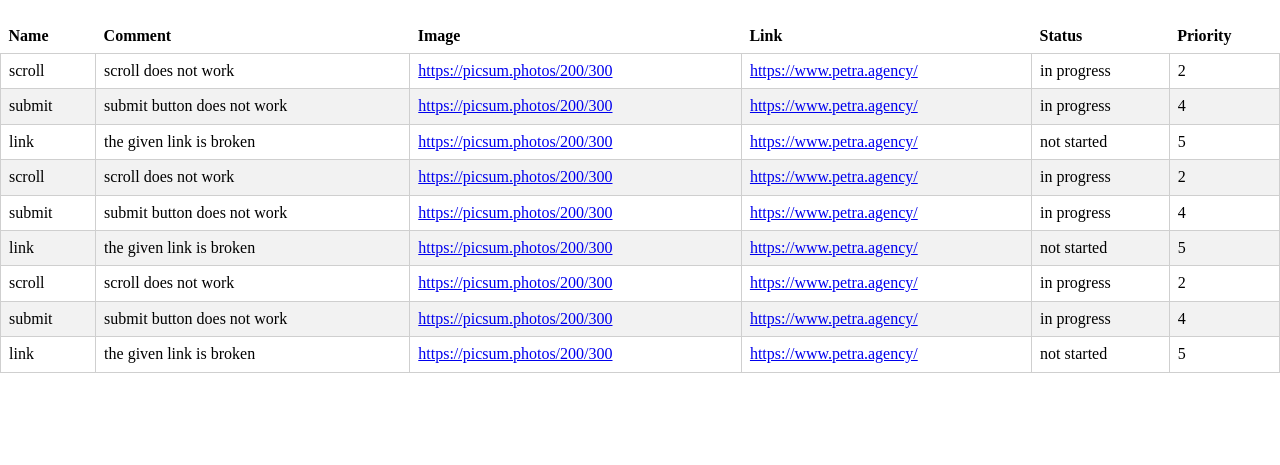
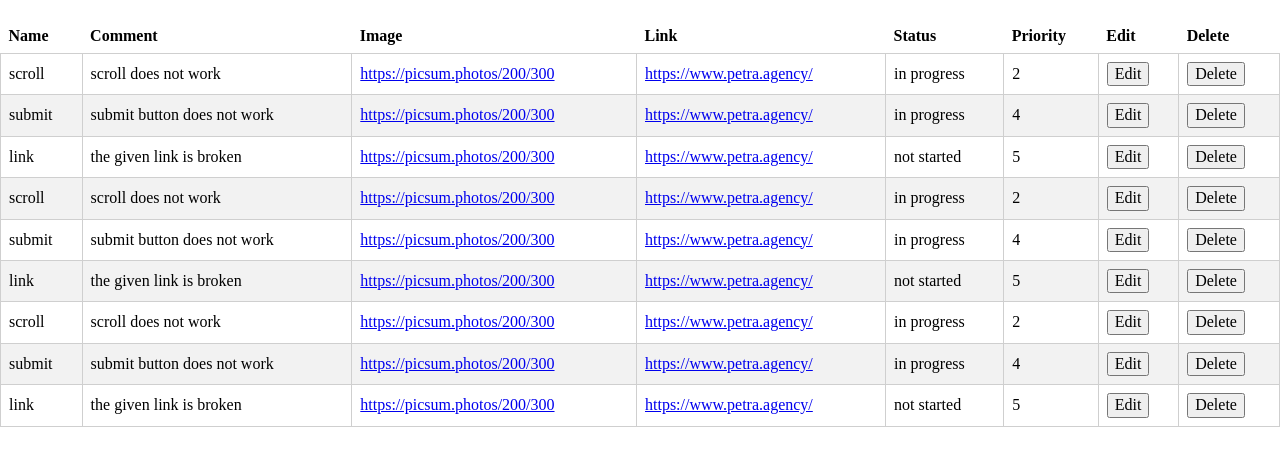
Before and after one commit to 1F4A9/bug-reporter, a website with bundled scripts: page admin/index.html in a window 1280 px wide. Shown: the part 61-526 px from the top of the page. Built offline with nearby package versions, Linux system fonts and the light colour scheme.

Commit message:
admin page

```diff
--- a/admin/index.html
+++ b/admin/index.html
@@ -6,7 +6,7 @@
   <meta name="viewport" content="width=device-width, initial-scale=1.0">
   <link rel="stylesheet" href="./styles/normalize.css">
   <link rel="stylesheet" href="./styles/main.css">
-  <script src="main.js" type="module" defer></script>
+  <script src="./main.js" type="module" defer></script>
   <title>Admin</title>
 </head>
 
@@ -24,6 +24,8 @@
           <th>Link</th>
           <th>Status</th>
           <th>Priority</th>
+          <th>Edit</th>
+          <th>Delete</th>
         </tr>
       </thead>
       <tbody id="table-tbody">
--- a/admin/main.js
+++ b/admin/main.js
@@ -1,4 +1,4 @@
-import { data } from '../db/data.js';
+import { data } from '../server/data.js';
 
 generateTable();
 
@@ -13,6 +13,69 @@ function createHyperlink(value) {
   return a;
 }
 
+function createButtons(tr) {
+  const AMOUNT_OF_BUTTONS = 2;
+  const NAME_OF_BUTTONS = ['Edit', 'Delete'];
+
+  for (let i = 0; i < AMOUNT_OF_BUTTONS; i++) {
+    const td = document.createElement('td');
+    const button = document.createElement('button');
+    const textNode = document.createTextNode(NAME_OF_BUTTONS[i]);
+
+    if (NAME_OF_BUTTONS[i] === 'Edit') {
+      button.addEventListener('click', (e) => onEdit(e));
+    } else {
+      button.addEventListener('click', (e) => onDelete(e));
+    }
+
+    button.appendChild(textNode)
+
+    td.appendChild(button);
+    tr.appendChild(td);
+  }
+}
+
+function onEdit(e) {
+  const STATUS_PROPERTIES = ['not started', 'in progress', 'done'];
+
+  const trElement = e.target.parentNode.parentNode;
+  const tdElement = trElement.getElementsByClassName('edit')[0];
+  const currentStatus = tdElement.textContent;
+  tdElement.textContent = '';
+
+  const select = document.createElement('select');
+
+  STATUS_PROPERTIES.forEach(status => {
+    const option = document.createElement('option');
+    const textNode = document.createTextNode(status);
+
+    option.setAttribute('value', status);
+
+    if (status === currentStatus) {
+      option.setAttribute('selected', 'selected');
+    }
+
+    option.appendChild(textNode);
+
+    select.appendChild(option);
+  })
+
+  tdElement.appendChild(select)
+
+  // append the selected option and removes select element
+  select.addEventListener('change', (e) => {
+    const textNode = document.createTextNode(e.target.value);
+
+    select.remove();
+    tdElement.appendChild(textNode);
+  });
+}
+
+function onDelete(e) {
+  const trElement = e.target.parentNode.parentNode;
+  trElement.remove();
+}
+
 function generateTable() {
   const table = document.getElementById('table-tbody');
 
@@ -20,9 +83,15 @@ function generateTable() {
     const tr = document.createElement('tr');
 
     for (let property in obj) {
+      // Won´t add ID as a td row.
+      if (property !== '_id') {
         const td = document.createElement('td');
 
         const textNode = document.createTextNode(obj[property]);
+
+        if (property === 'status') {
+          td.classList.add('edit');
+        }
 
         if (property === 'link' || property === 'image') {
           td.appendChild(createHyperlink(obj[property]));
@@ -32,6 +101,10 @@ function generateTable() {
 
         tr.appendChild(td);
       }
+    }
+
+    createButtons(tr);
+
     table.appendChild(tr);
   }
 }
--- a/db/data.js
+++ /dev/null
@@ -1,74 +0,0 @@
-export const data = [
-  {
-    name: "scroll",
-    comment: "scroll does not work",
-    image: "https://picsum.photos/200/300",
-    link: "https://www.petra.agency/",
-    status: "in progress",
-    priority: 2,
-  },
-  {
-    name: "submit",
-    comment: "submit button does not work",
-    image: "https://picsum.photos/200/300",
-    link: "https://www.petra.agency/",
-    status: "in progress",
-    priority: 4,
-  },
-  {
-    name: "link",
-    comment: "the given link is broken",
-    image: "https://picsum.photos/200/300",
-    link: "https://www.petra.agency/",
-    status: "not started",
-    priority: 5,
-  },
-  {
-    name: "scroll",
-    comment: "scroll does not work",
-    image: "https://picsum.photos/200/300",
-    link: "https://www.petra.agency/",
-    status: "in progress",
-    priority: 2,
-  },
-  {
-    name: "submit",
-    comment: "submit button does not work",
-    image: "https://picsum.photos/200/300",
-    link: "https://www.petra.agency/",
-    status: "in progress",
-    priority: 4,
-  },
-  {
-    name: "link",
-    comment: "the given link is broken",
-    image: "https://picsum.photos/200/300",
-    link: "https://www.petra.agency/",
-    status: "not started",
-    priority: 5,
-  },
-  {
-    name: "scroll",
-    comment: "scroll does not work",
-    image: "https://picsum.photos/200/300",
-    link: "https://www.petra.agency/",
-    status: "in progress",
-    priority: 2,
-  },
-  {
-    name: "submit",
-    comment: "submit button does not work",
-    image: "https://picsum.photos/200/300",
-    link: "https://www.petra.agency/",
-    status: "in progress",
-    priority: 4,
-  },
-  {
-    name: "link",
-    comment: "the given link is broken",
-    image: "https://picsum.photos/200/300",
-    link: "https://www.petra.agency/",
-    status: "not started",
-    priority: 5,
-  },
-];
--- /dev/null
+++ b/server/data.js
@@ -0,0 +1,82 @@
+export const data = [{
+        name: "scroll",
+        comment: "scroll does not work",
+        image: "https://picsum.photos/200/300",
+        link: "https://www.petra.agency/",
+        status: "in progress",
+        priority: 2,
+        _id: 'aaa111'
+    },
+    {
+        name: "submit",
+        comment: "submit button does not work",
+        image: "https://picsum.photos/200/300",
+        link: "https://www.petra.agency/",
+        status: "in progress",
+        priority: 4,
+        _id: 'aaa222'
+    },
+    {
+        name: "link",
+        comment: "the given link is broken",
+        image: "https://picsum.photos/200/300",
+        link: "https://www.petra.agency/",
+        status: "not started",
+        priority: 5,
+        _id: 'aaa333'
+    },
+    {
+        name: "scroll",
+        comment: "scroll does not work",
+        image: "https://picsum.photos/200/300",
+        link: "https://www.petra.agency/",
+        status: "in progress",
+        priority: 2,
+        _id: 'aaa444'
+    },
+    {
+        name: "submit",
+        comment: "submit button does not work",
+        image: "https://picsum.photos/200/300",
+        link: "https://www.petra.agency/",
+        status: "in progress",
+        priority: 4,
+        _id: 'aaa555'
+    },
+    {
+        name: "link",
+        comment: "the given link is broken",
+        image: "https://picsum.photos/200/300",
+        link: "https://www.petra.agency/",
+        status: "not started",
+        priority: 5,
+        _id: 'aaa666'
+    },
+    {
+        name: "scroll",
+        comment: "scroll does not work",
+        image: "https://picsum.photos/200/300",
+        link: "https://www.petra.agency/",
+        status: "in progress",
+        priority: 2,
+        _id: 'aaa777'
+    },
+    {
+        name: "submit",
+        comment: "submit button does not work",
+        image: "https://picsum.photos/200/300",
+        link: "https://www.petra.agency/",
+        status: "in progress",
+        priority: 4,
+        _id: 'aaa888'
+    },
+    {
+        name: "link",
+        comment: "the given link is broken",
+        image: "https://picsum.photos/200/300",
+        link: "https://www.petra.agency/",
+        status: "not started",
+        priority: 5,
+        _id: 'aaa999'
+    },
+];
```
Lines whose indentation alone changed are shown as unchanged.
